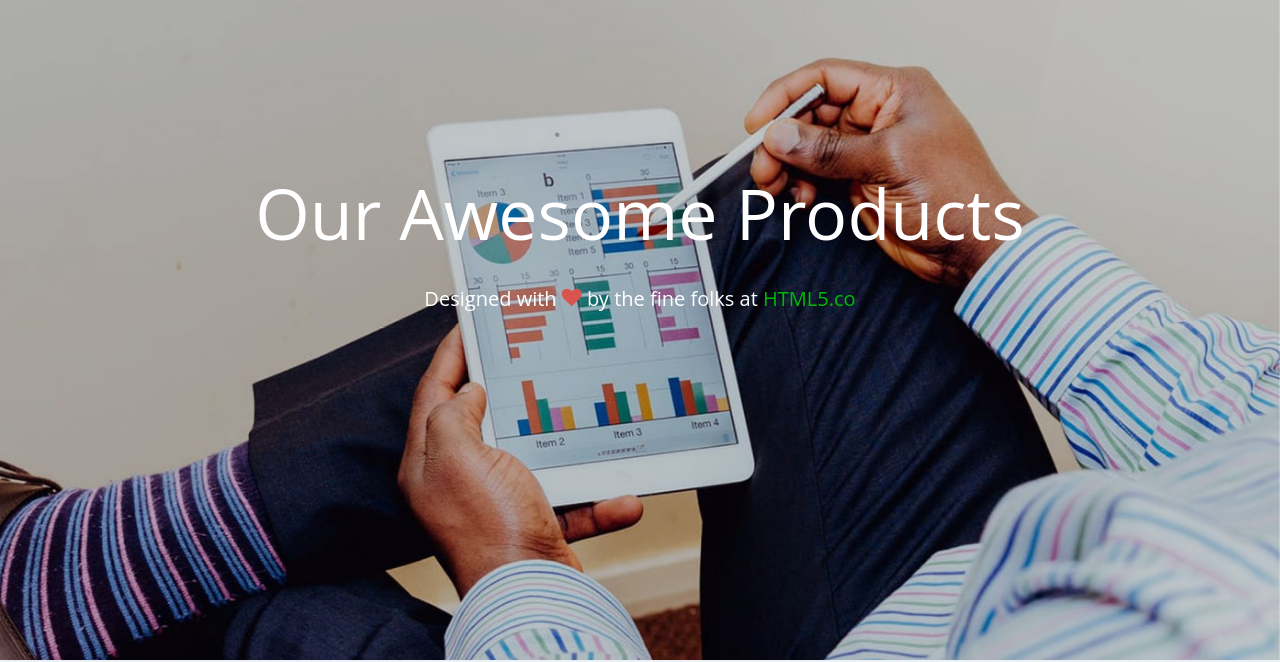
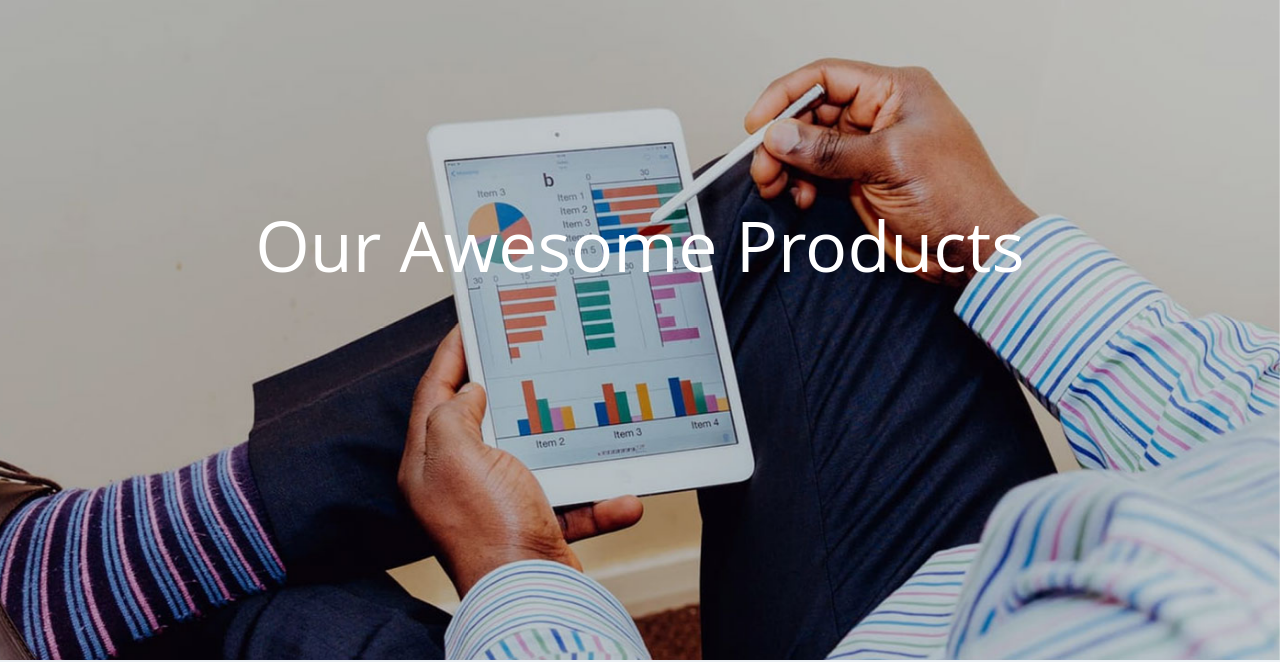
Before and after one commit to adhyabaraka/adhyabaraka.github.io, a plain HTML site: page products.html in a window 1280 px wide. Shown: the part 140-802 px from the top of the page. Drawn offline with Linux system fonts and the light colour scheme; some packages are replaced by stand-ins of ours; a script that the page names is missing; files whose address does not match are found by name.

Commit message:
Update products.html

```diff
--- a/products.html
+++ b/products.html
@@ -87,7 +87,7 @@
 		   			<div class="col-md-10 col-md-offset-1 text-center js-fullheight slider-text">
 		   				<div class="slider-text-inner">
 		   					<h2>Our Awesome Products</h2>
-		   					<p class="fh5co-lead">Designed with <i class="icon-heart"></i> by the fine folks at <a href="http://html5.co" target="_blank">HTML5.co</a></p>
+
 		   				</div>
 		   			</div>
 		   		</div>
```
